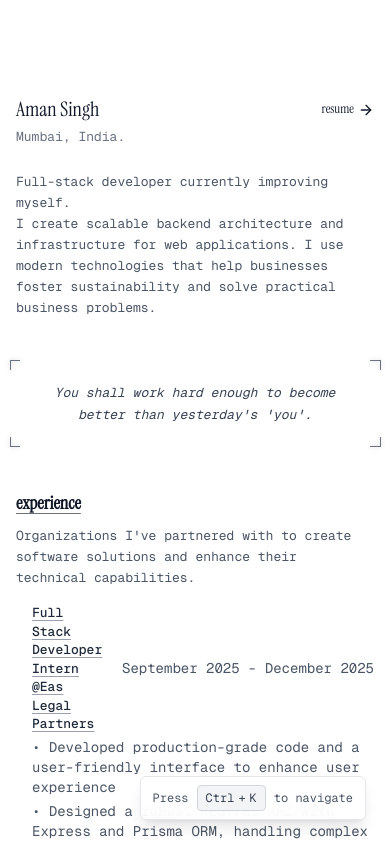
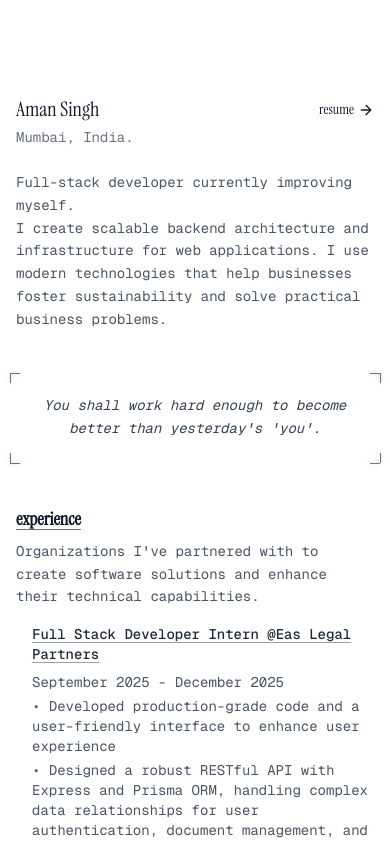
Before and after one commit to SinghAman21/portfolio-v2, a Next.js app: page / in a window 390 px wide. Shown: the top 843 px of the page. Built offline with nearby package versions, Linux system fonts and the light colour scheme.

Commit message:
refactor(layout): adjust padding and text size for better responsiveness; refactor(ExperienceItem): enhance layout for improved item display; refactor(KeyboardHintButton): update visibility and layout for better accessibility

```diff
--- a/app/(home)/layout.tsx
+++ b/app/(home)/layout.tsx
@@ -49,7 +49,7 @@ export default function HomeLayout({ children }: PropsWithChildren) {
     <main
       className={cn(
         GeistMono.className,
-        'text-[13px] [text-rendering:geometricPrecision] container font-serif'
+        'text-sm sm:text-[13px] [text-rendering:geometricPrecision] container font-serif px-4 sm:px-6 lg:px-0'
       )}>
       {children}
     </main>
--- a/components/ExperienceItem.tsx
+++ b/components/ExperienceItem.tsx
@@ -16,7 +16,7 @@ export default function ExperienceItem({ title, year, company, description, comp
       <div className="flex justify-between items-start mb-1">
         <div
           className={cn(
-            'group flex items-center justify-between gap-4 w-full',
+            'group flex flex-col sm:flex-row sm:items-center justify-between gap-2 sm:gap-4 w-full',
             'hover:outline-[0.5px] outline-offset-[6px] hover:outline-gray-400/50 dark:hover:outline-neutral-600/50 hover:[&>h3]:text-gray-900 dark:hover:[&>h3]:text-white hover:[&>span]:text-gray-900 dark:hover:[&>span]:text-white border-0',
             'relative'
           )}
--- a/components/KeyboardHintButton.tsx
+++ b/components/KeyboardHintButton.tsx
@@ -7,11 +7,12 @@ export default function KeyboardHintButton() {
     <button
       className={cn(
         'fixed bottom-6 right-6 z-40',
+        'hidden lg:flex',
         'px-3 py-2 rounded-md',
         'bg-white/90 dark:bg-neutral-900/90',
         'border border-gray-200 dark:border-neutral-800',
         'shadow-lg backdrop-blur-sm',
-        'flex items-center gap-2',
+        'items-center gap-2',
         'text-xs text-gray-600 dark:text-neutral-400',
         'hover:bg-white dark:hover:bg-neutral-900',
         'transition-all duration-200',
```
